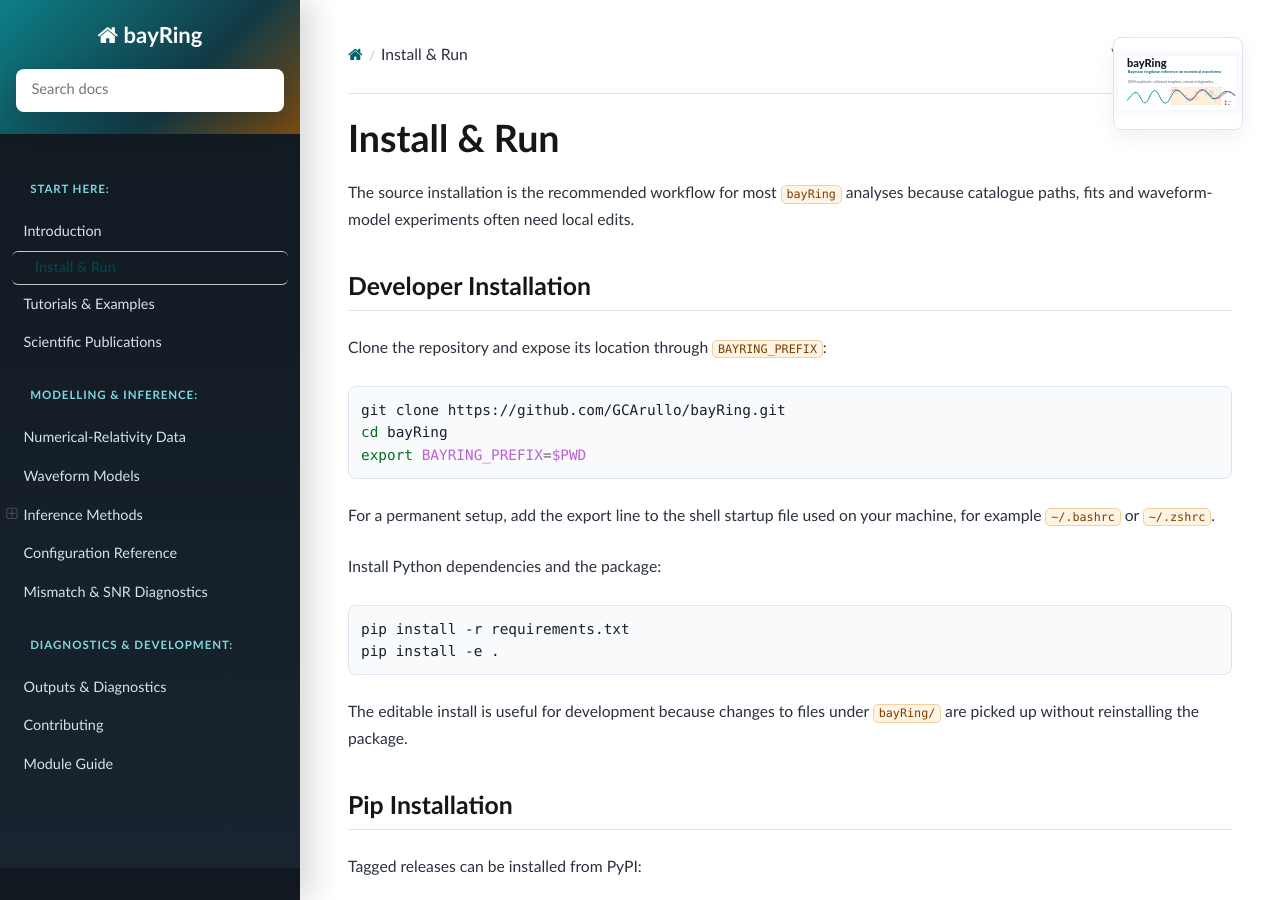
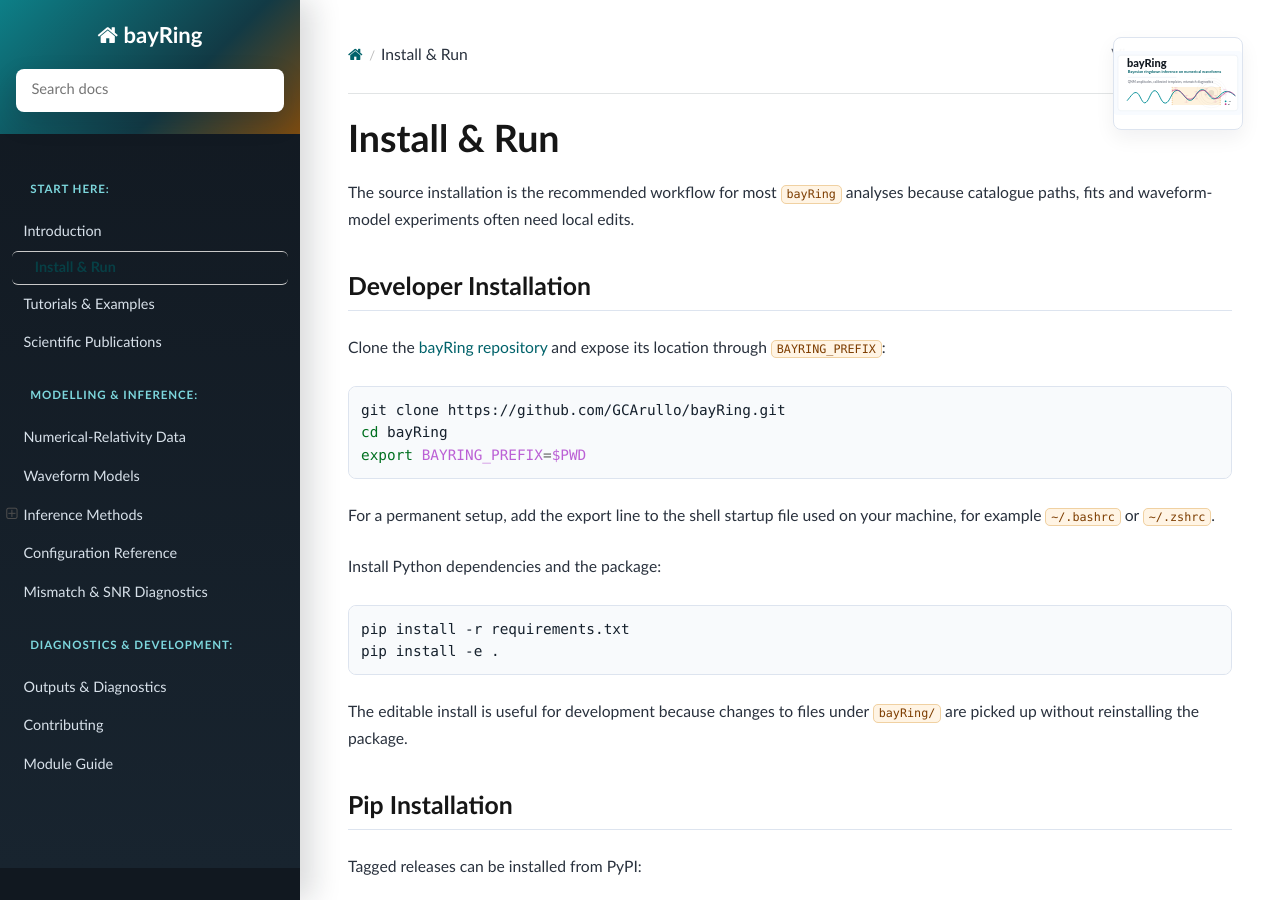
Before and after one commit to GCArullo/bayRing, a Sphinx documentation site: the page built from docs/install_and_run.rst, in a window 1280 px wide and 900 px high. Built offline with Sphinx 7.4.7 and the Read the Docs theme 3.1.0, drawn with Linux system fonts in a browser that asks for light colours.

```diff
--- a/docs/install_and_run.rst
+++ b/docs/install_and_run.rst
@@ -8,7 +8,8 @@ need local edits.
 Developer Installation
 ~~~~~~~~~~~~~~~~~~~~~~
 
-Clone the repository and expose its location through ``BAYRING_PREFIX``:
+Clone the `bayRing repository <https://github.com/GCArullo/bayRing>`_ and
+expose its location through ``BAYRING_PREFIX``:
 
 .. code-block:: bash
 
```
Also changed, not shown: README.md (+0 -18 lines).
